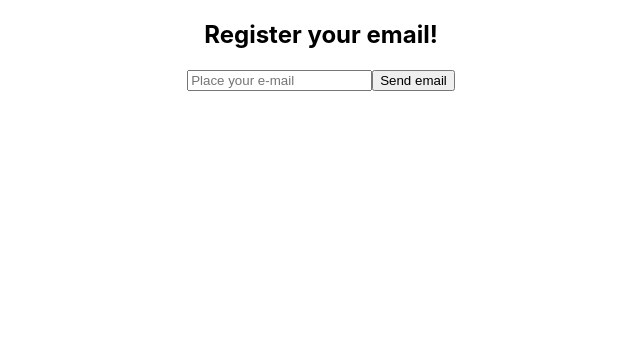
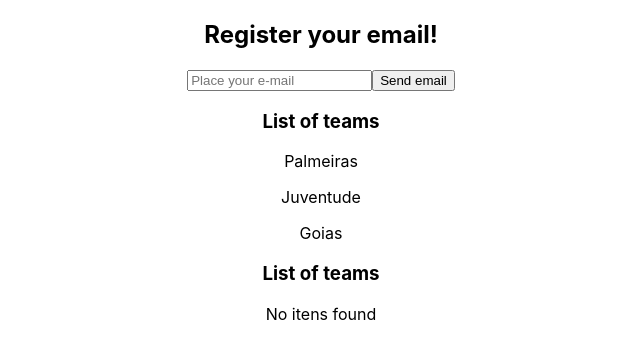
Before and after one commit to juninhocb/React-Helper, a React (Create React App) app in the folder first-project/: page / in a window 1280 px wide. Shown: the top 358 px of the page, without its empty margins (319-959 px from the left). Built offline with nearby package versions, Linux system fonts and the light colour scheme.

Commit message:
listRender

```diff
--- a/first-project/src/App.js
+++ b/first-project/src/App.js
@@ -2,11 +2,17 @@
 import Form from './components/Form';
 import Event from './components/Event';
 import Condition from './components/Condition';
+import TeamsList from './components/TeamsList';
 
 function App() {
+
+  const teams = ['Palmeiras', 'Juventude', 'Goias'];
+
   return (
     <div className="App">
       <Condition />
+      <TeamsList itens={teams}/>
+      <TeamsList itens={[]}/>
     </div>
   );
 }
--- /dev/null
+++ b/first-project/src/components/TeamsList.js
@@ -0,0 +1,15 @@
+function TeamsList({itens}){
+    return (
+        <>
+            <h3>List of teams</h3>
+            {
+                itens.length > 0 ?
+                itens.map((team, index) =>
+                    <p key={index}>{team}</p>
+                ) : <p>No itens found</p>
+            }
+        </>
+    )
+}
+
+export default TeamsList
```
